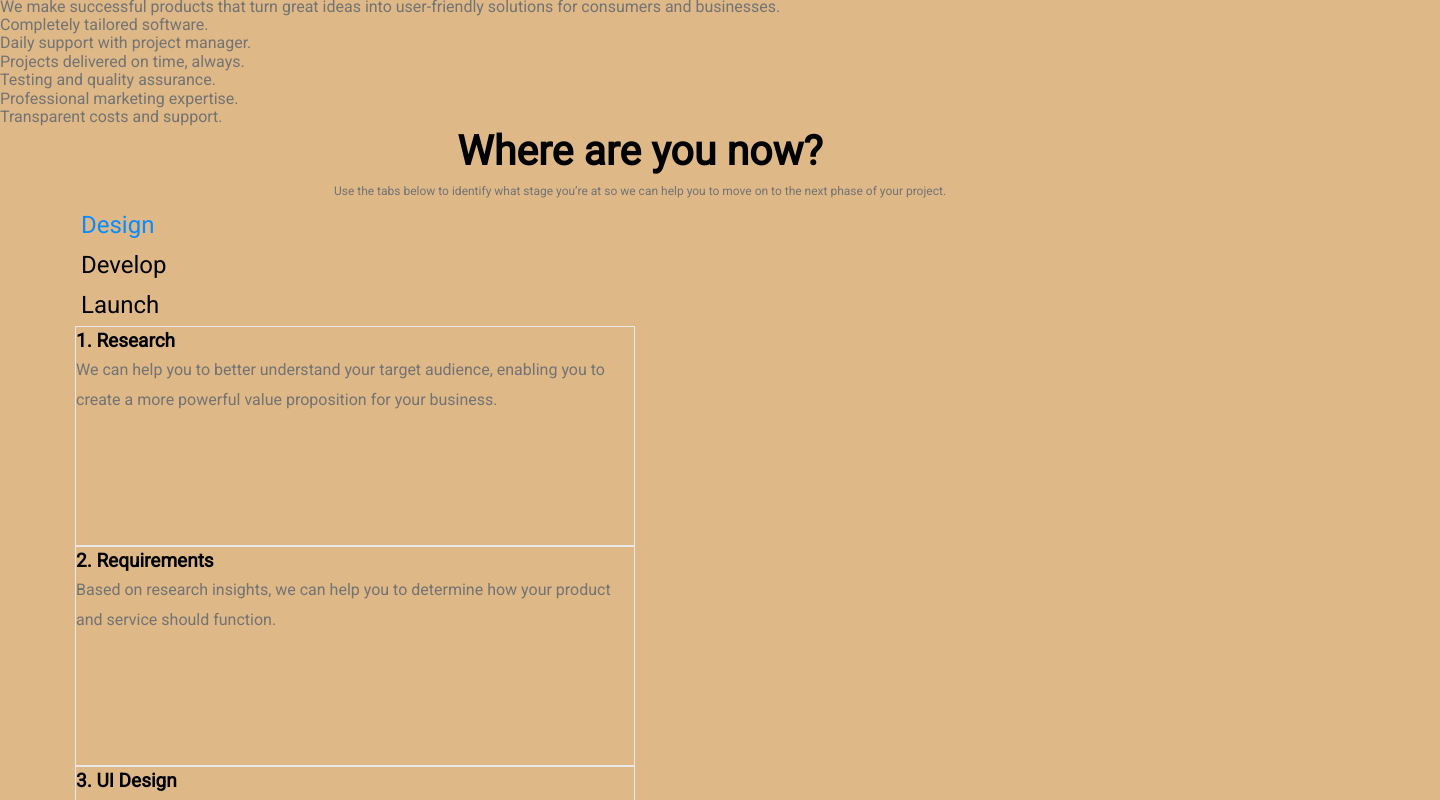
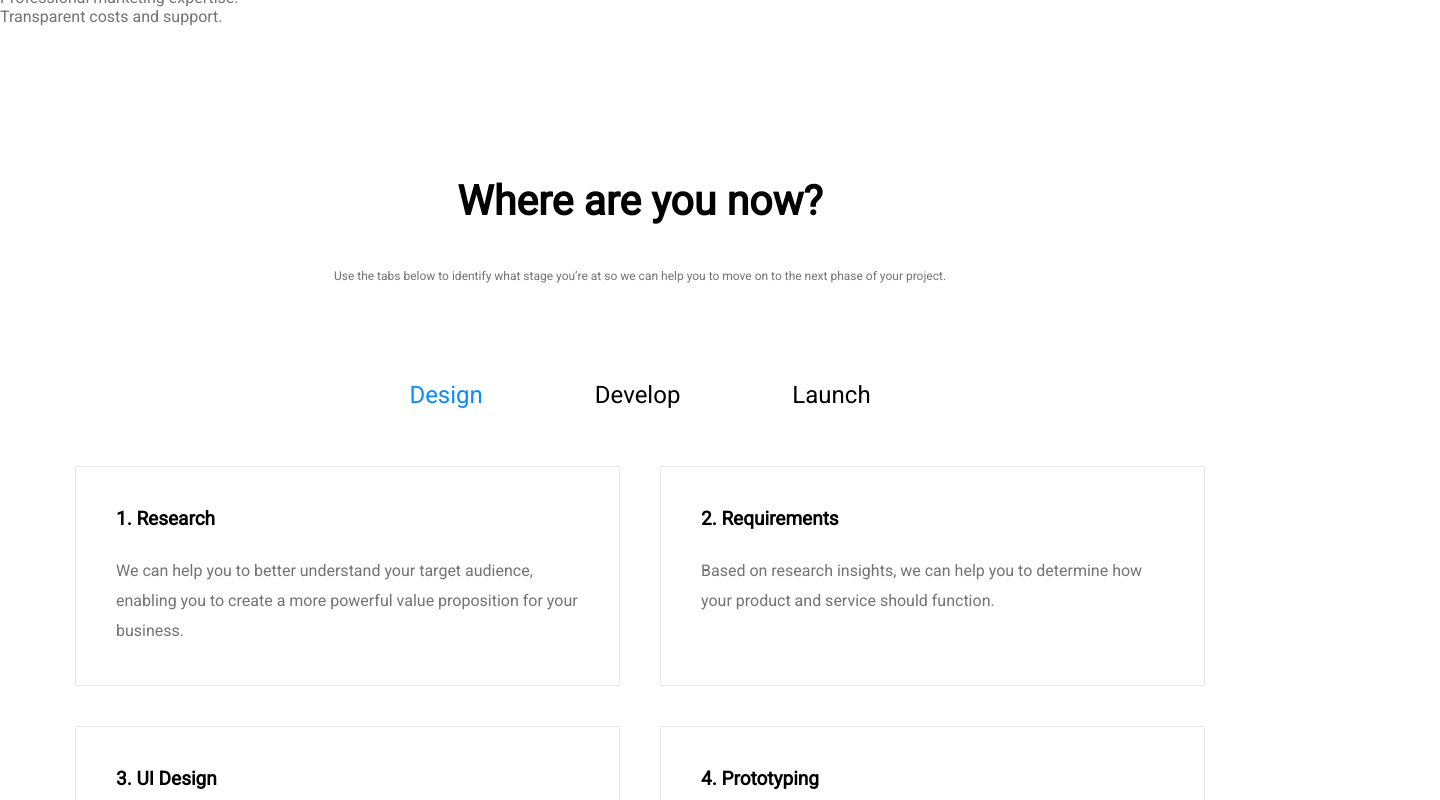
Before and after one commit to Valeriia-Livinska/Appello, a plain HTML site: page index.html in a window 1280 px wide. Shown: the part 980-1780 px from the top of the page, 1440 px wide, since content can reach past the window. Drawn offline with nearby package versions, Linux system fonts and the light colour scheme.

Commit message:
21-05-2022

```diff
--- a/css/styles.css
+++ b/css/styles.css
@@ -10,7 +10,6 @@
 body {
     font-family: var(--main-font);
     color: var(--main-text-color);
-    background-color: burlywood;
 }
 
 
@@ -21,7 +20,7 @@ h1, h2, h3, h4, h5, h6, p ,ul {
 
 img {
     display:block;
-    weight: 100%;
+    width: 100%;
     height:auto;
 }
 
@@ -43,6 +42,8 @@ ul {
 
 /* Header styles*/
 .header {
+    position: absolute;
+    width: 100%;
     padding: 20px 0;
 }
 
@@ -100,8 +101,12 @@ ul {
 
 /* Hero styles*/
 .hero {
+    width: 1440px;
+    margin: 0 auto;
     padding-top: 240px;
     padding-bottom: 270px;
+
+    background-image: url(../images/hero/hero-bg.jpg);
 }
 
 .hero-title {
@@ -135,7 +140,17 @@ ul {
 
 
 /* Step styles*/
+.step {
+    padding-top: 150px;
+    padding-bottom: 150px;
+}
+
+.step .container {
+    text-align: center;
+}
+
 .step-title {
+    margin-bottom: 35px;
     font-size: 41px;
     line-height: 1.22;
     text-align: center;
@@ -143,10 +158,24 @@ ul {
 }
 
 .step-text {
+    margin-bottom: 85px;
     font-size: 12px;
     line-height: 2.5;
     text-align: center;
     color: var(--main-text-color);
+}
+
+.step-filter-list {
+    display: flex;
+    justify-content: center;
+}
+
+.step-filter-item:not(:last-child) {
+    margin-right: 100px;
+}
+
+.step-filter-item {
+    margin-bottom: 50px;
 }
 
 .step-btn {
@@ -156,6 +185,7 @@ ul {
     line-height: 1.58;
     text-align: center;
     color: var(--black-text-color);
+    cursor: pointer;
 }
 
 .active {
@@ -163,20 +193,25 @@ ul {
 }
 
 .step-subtitle {
+    margin-bottom: 23px;
     font-size: 19px;
     line-height: 1.47;
     color: var(--black-text-color);
 }
 
 .step-item-text {
+    height: 90px;
+
     font-size: 16px;
     line-height: 1.88;
     color: var(--main-text-color);
 }
 
 .step-contact-btn {
+    margin-top: 50px;
     display: inline-block;
     padding: 15px 49px;
+
 
     font-size: 15px;
     line-height: 2;
@@ -185,9 +220,22 @@ ul {
     border-radius: 4px;
 }
 
+.step-list {
+    display: flex;
+    flex-wrap: wrap;
+    margin-right: -40px;
+    margin-bottom: -40px;
+}
+
 .step-list-item {
-    width: 560px;
+    margin-right: 40px;
+    margin-bottom: 40px;
+    padding: 38px 40px;
+
     height: 220px;
+    flex-basis: calc((100% - (40px*2)) / 2);
+
     border: 1px solid #E8E8E8;
     border-radius: 0px;
+    text-align: left;
 }
--- a/index.html
+++ b/index.html
@@ -90,13 +90,17 @@
             Use the tabs below to identify what stage you’re at so we can help you to move on to the
             next phase of your project.
           </p>
-          <ul>
-            <li><button class="step-btn active" type="button">Design</button></li>
-            <li><button class="step-btn" type="button">Develop</button></li>
-            <li><button class="step-btn" type="button">Launch</button></li>
+          <ul class="step-filter-list">
+            <li class="step-filter-item">
+              <button class="step-btn active" type="button">Design</button>
+            </li>
+            <li class="step-filter-item">
+              <button class="step-btn" type="button">Develop</button>
+            </li>
+            <li class="step-filter-item"><button class="step-btn" type="button">Launch</button></li>
           </ul>
 
-          <ul>
+          <ul class="step-list">
             <li class="step-list-item">
               <h3 class="step-subtitle">1. Research</h3>
               <p class="step-item-text">
```
Also changed, not shown: images/gallery/image2.jpg, images/gallery/image3.jpg, images/gallery/image4.jpg, images/hero/hero-bg.jpg (added), 1 other file.
